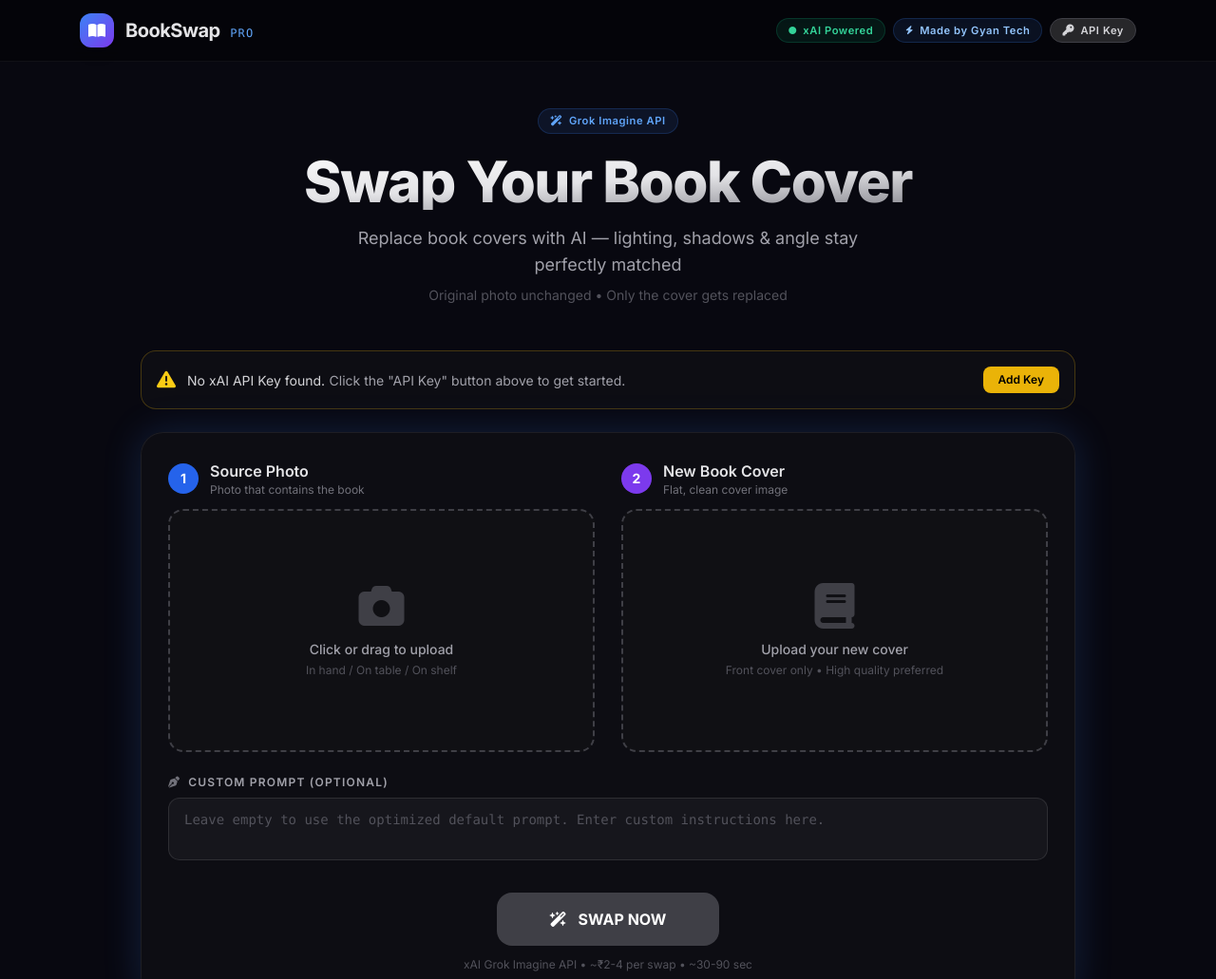
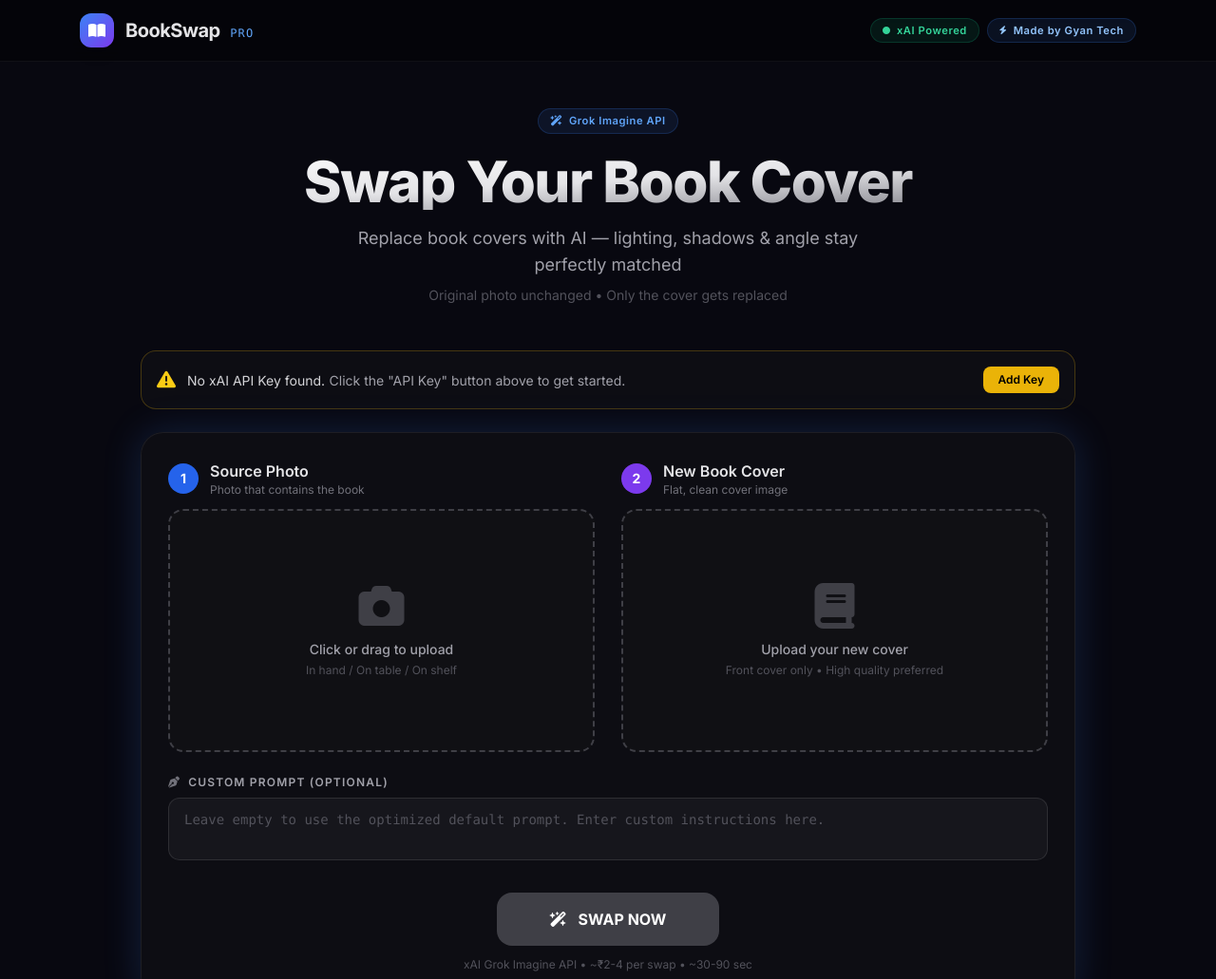
Before and after one commit to gyanaitechx/BookSwapper, a plain HTML site: page index.html in a window 1280 px wide. Shown: the top 1031 px of the page at 95% size. Drawn offline with nearby package versions, Linux system fonts and the light colour scheme.

Commit message:
Update index.html

```diff
--- a/index.html
+++ b/index.html
@@ -66,9 +66,7 @@
                 <span class="pill bg-blue-500/10 text-blue-300 border border-blue-500/20 hidden sm:inline-flex">
                     <i class="fa-solid fa-bolt text-[9px]"></i> Made by Gyan Tech
                 </span>
-                <button onclick="toggleSettings()" class="pill bg-zinc-800 text-zinc-300 border border-zinc-700 hover:bg-zinc-700 cursor-pointer transition-colors">
-                    <i class="fa-solid fa-key text-xs"></i> API Key
-                </button>
+
             </div>
         </div>
     </nav>
```
